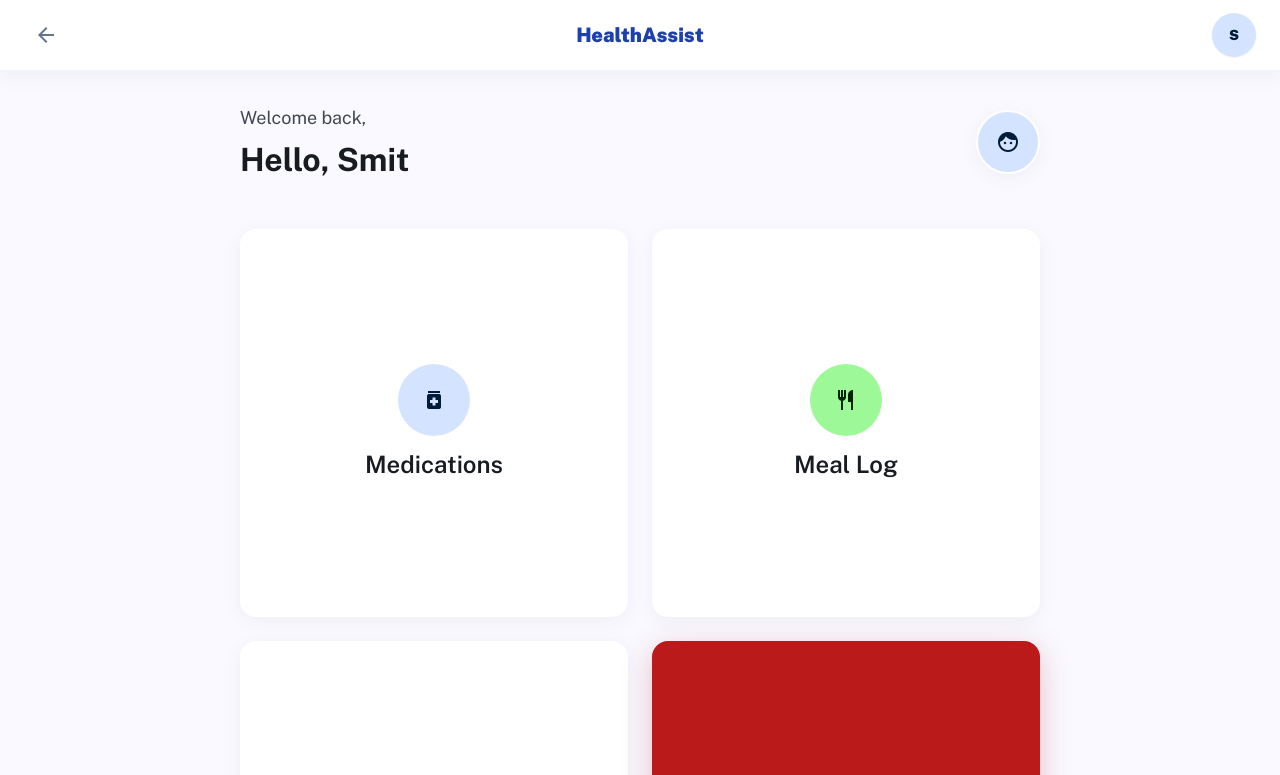
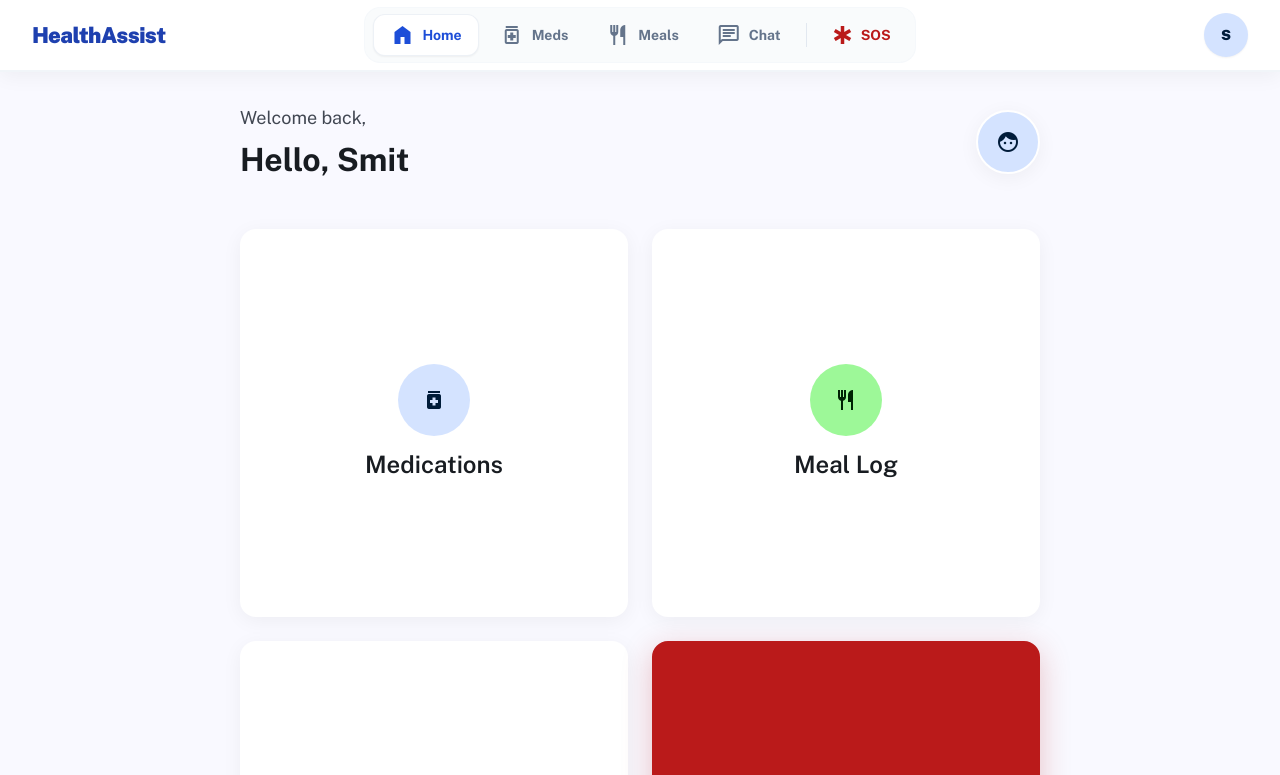
Before and after one commit to smit061205/Aarogya-sarwar, a React (Vite) app in the folder frontend/: page / in a window 1280 px wide. Shown: the top 775 px of the page. Built offline with nearby package versions, Linux system fonts and the light colour scheme.

Commit message:
feat(layout): add responsive desktop navigation bar to header

```diff
--- a/frontend/src/components/Layout.jsx
+++ b/frontend/src/components/Layout.jsx
@@ -36,26 +36,56 @@ export default function Layout() {
     <>
       {/* Top header */}
       <header
-        className="bg-white dark:bg-slate-900 border-b-2 border-slate-100 shadow-[0_4px_20px_rgba(0,0,0,0.05)] flex justify-between items-center h-[72px] w-full px-6 fixed top-0 z-50 transition-all"
+        className="bg-white dark:bg-slate-900 border-b-2 border-slate-100 shadow-[0_4px_20px_rgba(0,0,0,0.05)] flex justify-between items-center h-[72px] w-full px-4 md:px-8 fixed top-0 z-50 transition-all"
         style={{ paddingTop: 'env(safe-area-inset-top)' }}
       >
+        {/* Left: Mobile back button or Desktop Logo */}
+        <div className="flex-1 flex justify-start items-center">
           <button
             onClick={() => navigate(-1)}
             aria-label="Navigate Back"
-          className="text-slate-500 hover:bg-slate-50 active:scale-95 transition-transform duration-200 p-2 rounded-full flex items-center justify-center min-w-[44px] min-h-[44px]"
+            className="md:hidden text-slate-500 hover:bg-slate-50 active:scale-95 transition-transform duration-200 p-2 rounded-full flex items-center justify-center min-w-[44px] min-h-[44px]"
           >
             <span className="material-symbols-outlined text-[28px]" aria-hidden="true">arrow_back</span>
           </button>
+          <div
+            className="hidden md:block text-[22px] font-black text-blue-800 cursor-pointer select-none tracking-tight"
+            onClick={() => navigate('/')}
+            aria-label="HealthAssist Home"
+          >
+            HealthAssist
+          </div>
+        </div>
 
+        {/* Center: Mobile Logo or Desktop Nav */}
+        <div className="flex justify-center items-center flex-shrink-0">
           <div
-          className="text-xl font-black text-blue-800 cursor-pointer select-none"
+            className="md:hidden text-xl font-black text-blue-800 cursor-pointer select-none"
             onClick={() => navigate('/')}
             aria-label="HealthAssist Home"
           >
             HealthAssist
           </div>
 
-        {/* Profile avatar button */}
+          <nav className="hidden md:flex items-center gap-1 bg-slate-50/80 px-2 py-1.5 rounded-2xl border border-slate-100/50 backdrop-blur-sm">
+            <DesktopTabItem icon="home"       label="Home"  active={isActive('/')}            onClick={() => navigate('/')} />
+            <DesktopTabItem icon="medication" label="Meds"  active={isActive('/medications')} onClick={() => navigate('/medications')} />
+            <DesktopTabItem icon="restaurant" label="Meals" active={isActive('/meals')}       onClick={() => navigate('/meals')} />
+            <DesktopTabItem icon="chat"       label="Chat"  active={isActive('/chat')}        onClick={() => navigate('/chat')} />
+            <div className="w-px h-6 bg-slate-200 mx-1"></div>
+            <a
+              href="tel:108"
+              aria-label="Emergency Call 108"
+              className="flex items-center gap-1.5 text-error hover:bg-error-container/30 px-4 py-2 rounded-xl transition-all font-['Public_Sans'] font-bold text-[14px]"
+            >
+              <span className="material-symbols-outlined text-[20px]" style={{fontVariationSettings:"'FILL' 1"}}>emergency</span>
+              SOS
+            </a>
+          </nav>
+        </div>
+
+        {/* Right: Profile avatar button */}
+        <div className="flex-1 flex justify-end items-center">
           <button
             onClick={() => navigate('/profile')}
             aria-label={`View Profile for ${profileName}`}
@@ -67,14 +97,14 @@ export default function Layout() {
           >
             {initials}
           </button>
+        </div>
       </header>
 
       {/* Page content */}
       <div
-        className="flex-1 w-full max-w-container-max mx-auto flex flex-col items-center px-margin-mobile md:px-margin-desktop"
+        className="flex-1 w-full max-w-container-max mx-auto flex flex-col items-center px-margin-mobile md:px-margin-desktop pb-[calc(120px+env(safe-area-inset-bottom))] md:pb-[calc(32px+env(safe-area-inset-bottom))]"
         style={{
           paddingTop: 'calc(88px + env(safe-area-inset-top))',
-          paddingBottom: 'calc(120px + env(safe-area-inset-bottom))'
         }}
       >
         <div className="w-full max-w-[800px] h-full flex flex-col">
@@ -106,6 +136,30 @@ export default function Layout() {
   );
 }
 
+function DesktopTabItem({ icon, label, active, onClick }) {
+  return (
+    <button
+      onClick={onClick}
+      aria-current={active ? "page" : undefined}
+      aria-label={label}
+      className={`flex items-center gap-2 px-4 py-2 rounded-xl cursor-pointer transition-all font-['Public_Sans'] text-[14px] font-bold ${
+        active
+          ? 'bg-white text-blue-700 shadow-sm border border-slate-200/60'
+          : 'text-slate-500 hover:bg-slate-100/50 hover:text-slate-800 border border-transparent'
+      }`}
+    >
+      <span
+        className="material-symbols-outlined text-[20px]"
+        aria-hidden="true"
+        style={{ fontVariationSettings: active ? "'FILL' 1" : "'FILL' 0" }}
+      >
+        {icon}
+      </span>
+      <span>{label}</span>
+    </button>
+  );
+}
+
 function TabItem({ icon, label, active, onClick }) {
   return (
     <button
```
Lines whose indentation alone changed are shown as unchanged.
